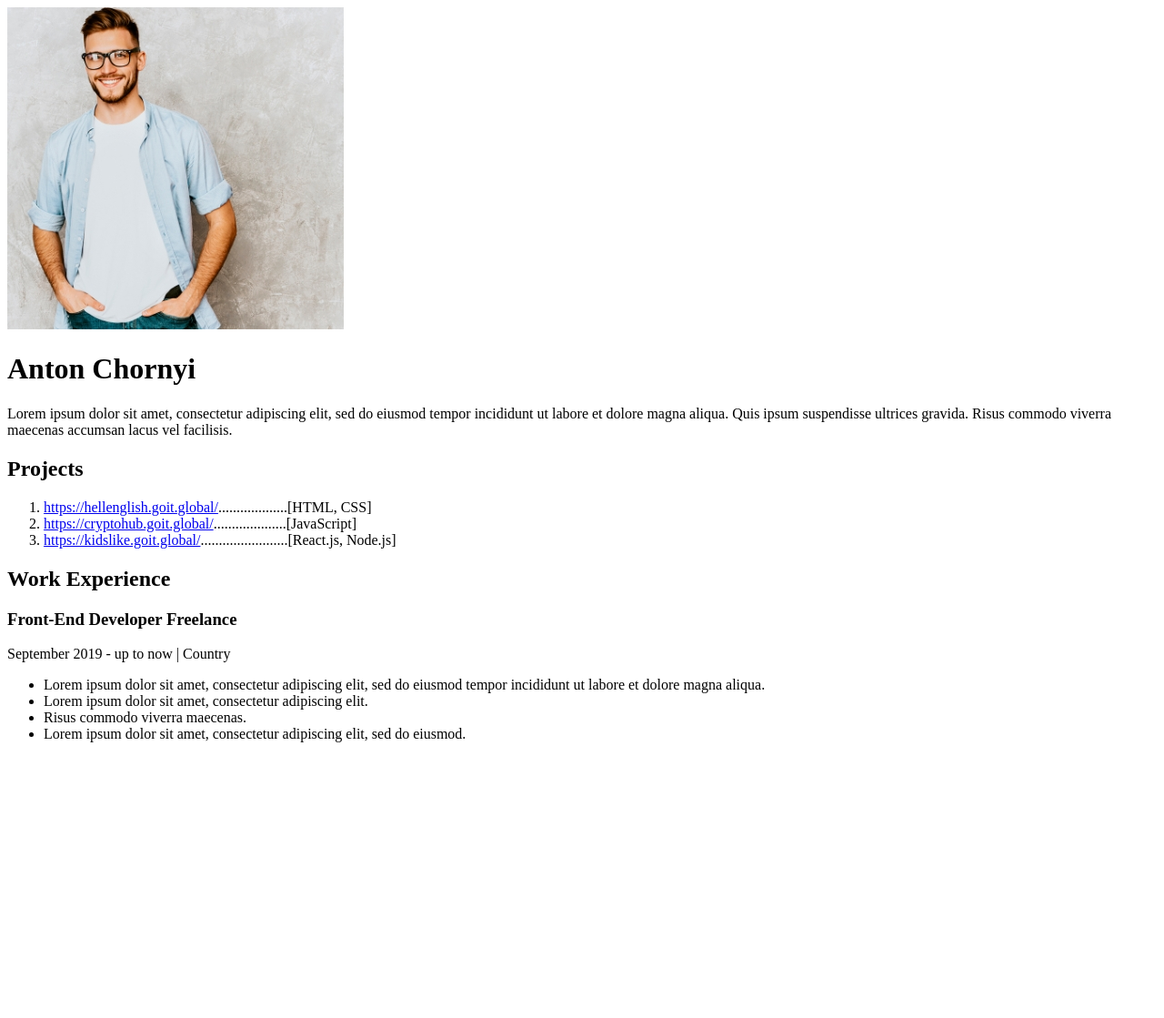
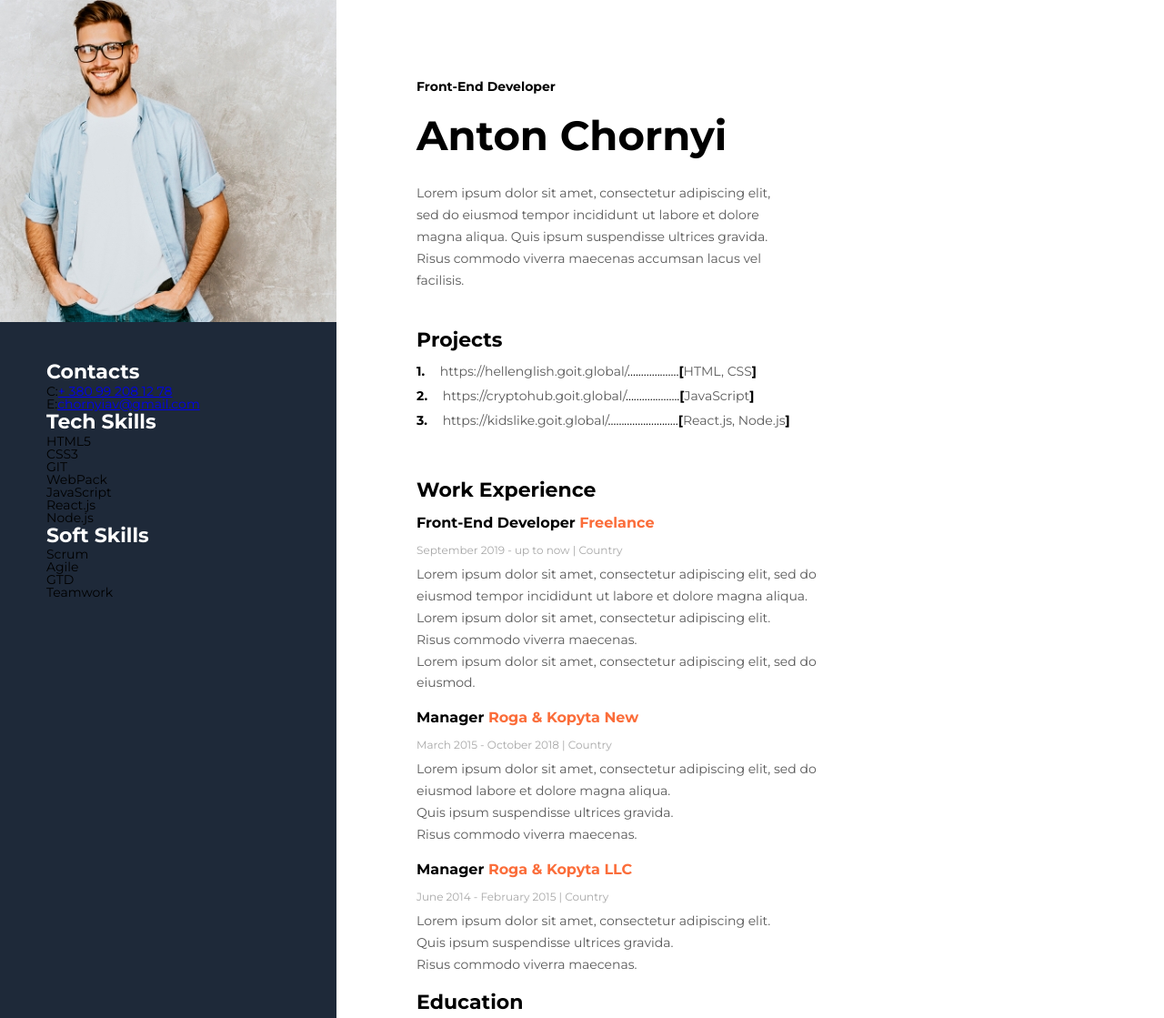
Before and after one commit to davyd476/cv, a plain HTML site: page index.html in a window 1280 px wide. Shown: the top 1119 px of the page at 91% size. Before the commit the page ends 832 px from the top, so only its background shows below. Drawn offline with nearby package versions, Linux system fonts and the light colour scheme.

Commit message:
add styles

```diff
--- /dev/null
+++ b/css/styles.css
@@ -0,0 +1,125 @@
+.body {
+  display: flex;
+
+  font-family: Montserrat;
+  font-weight: 400;
+  font-size: 14px;
+}
+
+.sidebar {
+  margin-right: 88px;
+  background-color: rgb(30, 41, 57);
+}
+
+.contacts-wrapper {
+  padding: 40px 0 0 51px;
+}
+
+.aside-title {
+  color: white;
+
+  font-size: 22px;
+  font-weight: 700;
+  line-height: 1.22;
+}
+
+.main {
+  padding-top: 87px;
+}
+
+.work-position {
+  margin-bottom: 18px;
+
+  font-weight: 700;
+  line-height: 1.21;
+}
+
+.main-name {
+  margin-bottom: 24px;
+
+  font-size: 45px;
+  font-weight: 700;
+  line-height: 1.22;
+}
+.description {
+  margin-bottom: 40px;
+
+  width: 400px;
+  color: rgb(89, 89, 89);
+  line-height: 1.71;
+}
+
+.projects-list {
+  margin-bottom: 8px;
+  font-size: 22px;
+  font-weight: 700;
+  line-height: 1.22;
+}
+
+.number {
+  margin-right: 13px;
+
+  font-weight: 700;
+  line-height: 1.92;
+}
+
+.list-portfolio {
+  margin-bottom: 50px;
+}
+
+.link-portfolio {
+  color: rgb(89, 89, 89);
+  line-height: 1.71;
+  text-decoration: none;
+}
+
+.link-portfolio:hover {
+  color: #fb6d3a;
+  text-decoration: underline;
+}
+
+.technology {
+  color: #595959;
+  font-weight: 400;
+  line-height: 1.71;
+}
+
+.symbol {
+  font-weight: 700;
+}
+
+.work-section,
+.education-section {
+  font-size: 22px;
+  font-weight: 700;
+  line-height: 1.22;
+  margin-bottom: 12px;
+}
+
+.title-job {
+  font-size: 16px;
+  font-weight: 700;
+  line-height: 1.25;
+  margin-bottom: 12px;
+}
+
+.title-job-underline {
+  color: #fb6d3a;
+}
+
+.date-work {
+  color: #a8a8a8;
+  margin-bottom: 8px;
+  font-size: 12px;
+  font-weight: 400;
+  line-height: 1.25;
+}
+
+.list-activities {
+  width: 500px;
+  margin-bottom: 16px;
+  color: rgb(89, 89, 89);
+  font-size: 14px;
+  font-weight: 400;
+  line-height: 1.71;
+}
--- a/index.html
+++ b/index.html
@@ -1,30 +1,148 @@
 <!DOCTYPE html>
 <html lang="en">
-<head>
-    <meta charset="UTF-8">
-    <meta name="viewport" content="width=device-width, initial-scale=1.0">
+  <head>
+    <meta charset="UTF-8" />
+    <meta name="viewport" content="width=device-width, initial-scale=1.0" />
     <title>Resume</title>
-</head>
-<body>
-    <img src="./images/person.jpeg"  alt="Anton Chornyi">
-    <h1>Anton Chornyi</h1>
-    <p>Lorem ipsum dolor sit amet, consectetur adipiscing elit, sed do eiusmod tempor incididunt ut
-labore et dolore magna aliqua. Quis ipsum suspendisse ultrices gravida. Risus commodo viverra
-maecenas accumsan lacus vel facilisis. </p>
-    <h2>Projects</h2>
-    <ol>
-        <li><a target="_blank" href="https://hellenglish.goit.global/">https://hellenglish.goit.global/</a><span>...................</span><span>[</span>HTML, CSS<span>]</span></li>
-        <li><a target="_blank" href="https://cryptohub.goit.global/">  https://cryptohub.goit.global/</a><span>....................</span><span>[</span>JavaScript<span>]</span></li>
-        <li><a target="_blank" href="https://kidslike.goit.global/">   https://kidslike.goit.global/</a><span>........................</span><span>[</span>React.js, Node.js<span>]</span></li>
-    </ol>
-    <h2>Work Experience</h2>
-    <h3>Front-End Developer Freelance</h3>
-    <p>September 2019 - up to now   |   Country</p>
-    <ul>
-        <li>Lorem ipsum dolor sit amet, consectetur adipiscing elit, sed do eiusmod tempor incididunt ut labore et dolore magna aliqua.</li>
+    <link
+      href="
+https://cdn.jsdelivr.net/npm/reset-css@5.0.2/reset.min.css
+"
+      rel="stylesheet"
+    />
+    <link rel="stylesheet" href="./css/styles.css" />
+    <link rel="preconnect" href="https://fonts.googleapis.com" />
+    <link rel="preconnect" href="https://fonts.gstatic.com" crossorigin />
+    <link
+      href="https://fonts.googleapis.com/css2?family=Montserrat:wght@400;700&display=swap"
+      rel="stylesheet"
+    />
+  </head>
+  <body class="body">
+    <aside class="sidebar">
+      <img src="./images/person.jpeg" alt="Anton Chornyi" />
+      <div class="contacts-wrapper">
+        <h2 class="aside-title">Contacts</h2>
+        <ul>
+          <li>
+            <span>C:</span><a href="tel:+380992081278">+ 380 99 208 12 78</a>
+          </li>
+          <li>
+            <span>E:</span
+            ><a href="mailto:chornyiav@gmail.com">chornyiav@gmail.com</a>
+          </li>
+        </ul>
+        <h2 class="aside-title">Tech Skills</h2>
+        <ul>
+          <li>HTML5</li>
+          <li>CSS3</li>
+          <li>GIT</li>
+          <li>WebPack</li>
+          <li>JavaScript</li>
+          <li>React.js</li>
+          <li>Node.js</li>
+        </ul>
+        <h2 class="aside-title">Soft Skills</h2>
+        <ul>
+          <li>Scrum</li>
+          <li>Agile</li>
+          <li>GTD</li>
+          <li>Teamwork</li>
+        </ul>
+      </div>
+    </aside>
+    <main class="main">
+      <p class="work-position">Front-End Developer</p>
+      <h1 class="main-name">Anton Chornyi</h1>
+      <p class="description">
+        Lorem ipsum dolor sit amet, consectetur adipiscing elit, sed do eiusmod
+        tempor incididunt ut labore et dolore magna aliqua. Quis ipsum
+        suspendisse ultrices gravida. Risus commodo viverra maecenas accumsan
+        lacus vel facilisis.
+      </p>
+      <h2 class="projects-list">Projects</h2>
+      <ol class="list-portfolio">
+        <li>
+          <span class="number">1.</span
+          ><a
+            class="link-portfolio"
+            target="_blank"
+            href="https://hellenglish.goit.global/"
+          >
+            https://hellenglish.goit.global/</a
+          ><span>...................</span><span class="symbol">[</span
+          ><span class="technology">HTML, CSS</span
+          ><span class="symbol">]</span>
+        </li>
+        <li>
+          <span class="number">2.</span>
+          <a
+            class="link-portfolio"
+            target="_blank"
+            href="https://cryptohub.goit.global/"
+          >
+            https://cryptohub.goit.global/</a
+          ><span>....................</span><span class="symbol">[</span
+          ><span class="technology">JavaScript</span
+          ><span class="symbol">]</span>
+        </li>
+        <li>
+          <span class="number">3.</span>
+          <a
+            class="link-portfolio"
+            target="_blank"
+            href="https://kidslike.goit.global/"
+          >
+            https://kidslike.goit.global/</a
+          ><span>..........................</span><span class="symbol">[</span
+          ><span class="technology">React.js, Node.js</span
+          ><span class="symbol">]</span>
+        </li>
+      </ol>
+      <h2 class="work-section">Work Experience</h2>
+      <h3 class="title-job">
+        Front-End Developer <span class="title-job-underline">Freelance</span>
+      </h3>
+      <p class="date-work">September 2019 - up to now | Country</p>
+      <ul class="list-activities">
+        <li>
+          Lorem ipsum dolor sit amet, consectetur adipiscing elit, sed do
+          eiusmod tempor incididunt ut labore et dolore magna aliqua.
+        </li>
         <li>Lorem ipsum dolor sit amet, consectetur adipiscing elit.</li>
         <li>Risus commodo viverra maecenas.</li>
-        <li>Lorem ipsum dolor sit amet, consectetur adipiscing elit, sed do eiusmod.</li>
-    </ul>
-</body>
+        <li>
+          Lorem ipsum dolor sit amet, consectetur adipiscing elit, sed do
+          eiusmod.
+        </li>
+      </ul>
+      <h3 class="title-job">
+        Manager <span class="title-job-underline">Roga & Kopyta New</span>
+      </h3>
+      <p class="date-work">March 2015 - October 2018 | Country</p>
+      <ul class="list-activities">
+        <li>
+          Lorem ipsum dolor sit amet, consectetur adipiscing elit, sed do
+          eiusmod labore et dolore magna aliqua.
+        </li>
+        <li>Quis ipsum suspendisse ultrices gravida.</li>
+        <li>Risus commodo viverra maecenas.</li>
+      </ul>
+      <h3 class="title-job">
+        Manager <span class="title-job-underline">Roga & Kopyta LLC</span>
+      </h3>
+      <p class="date-work">June 2014 - February 2015 | Country</p>
+      <ul class="list-activities">
+        <li>Lorem ipsum dolor sit amet, consectetur adipiscing elit.</li>
+        <li>Quis ipsum suspendisse ultrices gravida.</li>
+        <li>Risus commodo viverra maecenas.</li>
+      </ul>
+      <h2 class="education-section">Education</h2>
+      <h3 class="title-job-underline title-job">
+        National University of Radioelectronics
+      </h3>
+      <h4 class="work-position">Management</h4>
+      <p class="date-work">September 2009 - June 2014 | Country</p>
+    </main>
+  </body>
 </html>
```
